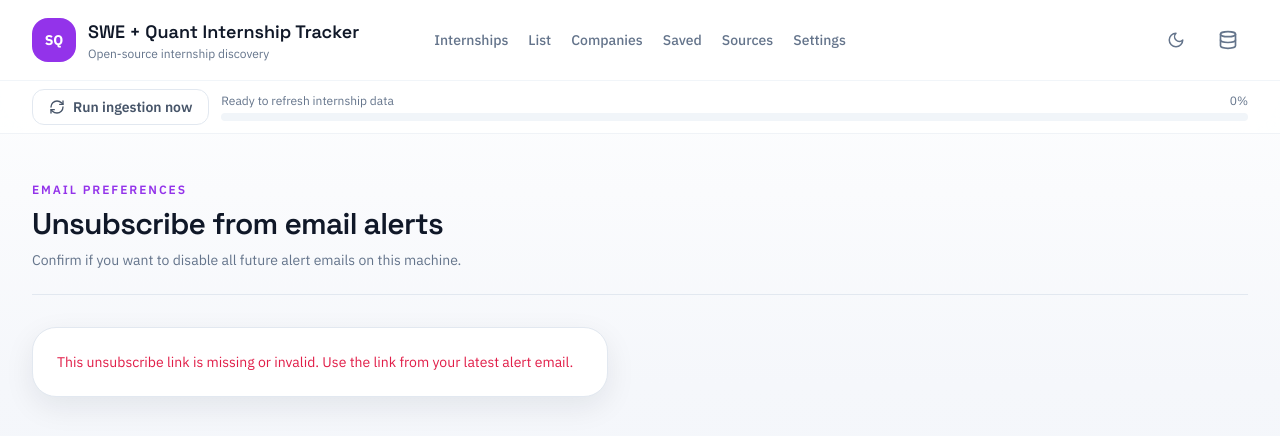
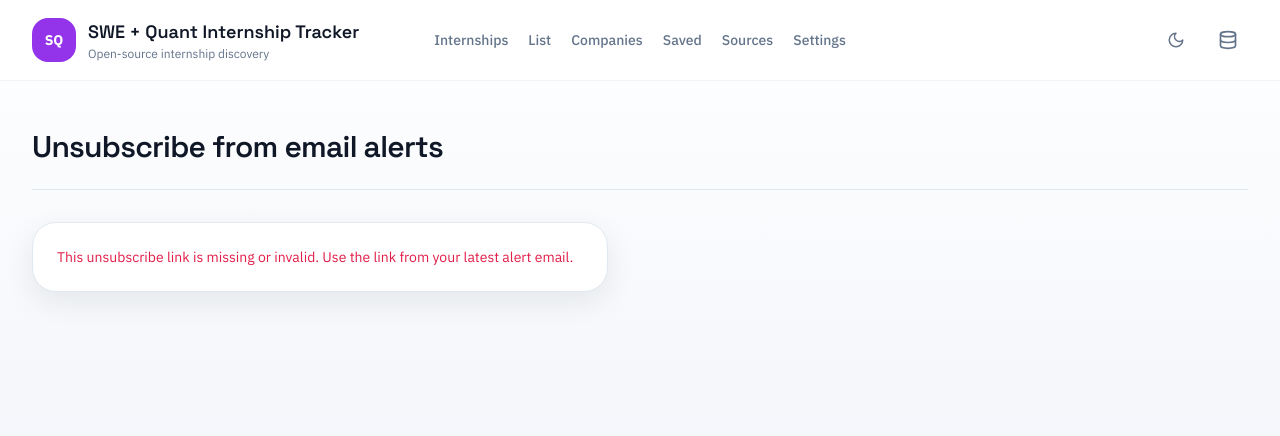
Before and after one commit to Kasu724/swe-quant-tracker, a Next.js app in the folder apps/web/: page /unsubscribe in a window 1280 px wide. Shown: the top 436 px of the page. Built offline with nearby package versions, Linux system fonts and the light colour scheme.

Commit message:
slight ui changes

```diff
--- a/apps/web/app/admin/page.tsx
+++ b/apps/web/app/admin/page.tsx
@@ -14,9 +14,7 @@ export default async function AdminPage() {
   return (
     <Container className="space-y-10 py-12">
       <PageHeader
-        eyebrow="Local Data"
         title="Ingestion and source operations"
-        description="Trigger ingestion, inspect recent runs, review newly discovered internships, and manage company/source coverage."
         actions={<IngestionControl compact={false} />}
       />
 
--- a/apps/web/app/companies/page.tsx
+++ b/apps/web/app/companies/page.tsx
@@ -8,9 +8,7 @@ export default async function CompaniesPage() {
   return (
     <Container className="space-y-8 py-12">
       <PageHeader
-        eyebrow="Tracked Coverage"
         title="Tracked companies"
-        description="Only companies with active tracked sources are listed here, matching the current tracked-company set in the README."
       />
 
       {companies.length === 0 ? (
--- a/apps/web/app/internships/[slug]/page.tsx
+++ b/apps/web/app/internships/[slug]/page.tsx
@@ -25,9 +25,7 @@ export default async function InternshipDetailPage({
   return (
     <Container className="space-y-8 py-12">
       <PageHeader
-        eyebrow="Internship Detail"
         title={posting.title}
-        description={`${posting.companyNameSnapshot} · ${posting.locationRaw ?? "Location not listed"} · ${posting.remoteType}`}
         actions={
           outboundUrl ? (
             <Button asChild>
--- a/apps/web/app/layout.tsx
+++ b/apps/web/app/layout.tsx
@@ -49,7 +49,7 @@ export default function RootLayout({
       <head>
         <script id="theme-init" dangerouslySetInnerHTML={{ __html: themeScript }} />
       </head>
-      <body className={`${sans.variable} ${display.variable} font-sans antialiased`}>
+      <body suppressHydrationWarning className={`${sans.variable} ${display.variable} font-sans antialiased`}>
         <SiteHeader />
         <main>{children}</main>
       </body>
--- a/apps/web/app/list/page.tsx
+++ b/apps/web/app/list/page.tsx
@@ -11,9 +11,7 @@ export default async function ListPage() {
   return (
     <Container className="space-y-8 py-12">
       <PageHeader
-        eyebrow="Your Applications"
         title="List"
-        description="Saved postings appear newest first. Check off applications as you complete them."
         actions={
           <Button asChild>
             <Link href="/">Browse internships</Link>
--- a/apps/web/app/saved-searches/page.tsx
+++ b/apps/web/app/saved-searches/page.tsx
@@ -14,9 +14,7 @@ export default async function SavedSearchesPage() {
   return (
     <Container className="space-y-10 py-12">
       <PageHeader
-        eyebrow="Local Library"
         title="Saved searches and favorites"
-        description="Manage alert cadences, inspect the filters you saved, and jump back into roles you’ve bookmarked."
       />
 
       <section className="space-y-4">
--- a/apps/web/app/settings/page.tsx
+++ b/apps/web/app/settings/page.tsx
@@ -9,9 +9,7 @@ export default async function SettingsPage() {
   return (
     <Container className="space-y-8 py-12">
       <PageHeader
-        eyebrow="Preferences"
         title="Local settings and backups"
-        description="Manage notifications and move your tracker configuration between machines."
       />
       <Card className="max-w-xl">
         <CardContent className="space-y-4">
--- a/apps/web/app/unsubscribe/page.tsx
+++ b/apps/web/app/unsubscribe/page.tsx
@@ -21,13 +21,7 @@ export default async function UnsubscribePage({
   return (
     <Container className="space-y-8 py-12">
       <PageHeader
-        eyebrow="Email Preferences"
         title={success ? "Alerts disabled" : "Unsubscribe from email alerts"}
-        description={
-          success
-            ? "You will no longer receive internship alert emails."
-            : "Confirm if you want to disable all future alert emails on this machine."
-        }
       />
       <Card className="max-w-xl">
         <CardContent className="space-y-4">
--- a/apps/web/components/internships-feed-page.tsx
+++ b/apps/web/components/internships-feed-page.tsx
@@ -75,9 +75,7 @@ export async function InternshipsFeedPage({
     <div className="relative">
       <Container className="space-y-8 py-12 xl:max-w-none xl:pl-[22rem]">
         <PageHeader
-          eyebrow="Live Feed"
           title="Internship feed"
-          description="Search normalized SWE and quant internship postings from technology companies, trading firms, and quantitative employers."
           actions={
             <Button asChild>
               <a href={exportHref}>Export CSV</a>
--- a/apps/web/components/site-header.tsx
+++ b/apps/web/components/site-header.tsx
@@ -1,7 +1,6 @@
 import Link from "next/link";
 import { Database, ListChecks } from "lucide-react";
 import { Button } from "@faang-quant/ui";
-import { IngestionControl } from "./ingestion-control";
 import { ThemeToggle } from "./theme-toggle";
 
 const navLinks = [
@@ -76,7 +75,6 @@ export function SiteHeader() {
           </Link>
         ))}
       </nav>
-      <IngestionControl />
     </header>
   );
 }
--- a/packages/ui/src/components/page-header.tsx
+++ b/packages/ui/src/components/page-header.tsx
@@ -1,30 +1,15 @@
 import type { PropsWithChildren, ReactNode } from "react";
-import { cn } from "../cn";
 
 export function PageHeader({
-  eyebrow,
   title,
-  description,
   actions
 }: PropsWithChildren<{
-  eyebrow?: string;
   title: string;
-  description?: string;
   actions?: ReactNode;
 }>) {
   return (
     <div className="flex flex-col gap-4 border-b border-slate-200 pb-6 md:flex-row md:items-end md:justify-between">
-      <div className="space-y-2">
-        {eyebrow ? (
-          <div className="text-xs font-semibold uppercase tracking-[0.16em] text-brand-600">
-            {eyebrow}
-          </div>
-        ) : null}
-        <h1 className={cn("font-display text-3xl font-semibold tracking-tight text-ink", eyebrow && "mt-1")}>
-          {title}
-        </h1>
-        {description ? <p className="max-w-3xl text-sm text-slate-600">{description}</p> : null}
-      </div>
+      <h1 className="font-display text-3xl font-semibold tracking-tight text-ink">{title}</h1>
       {actions ? <div className="flex items-center gap-3">{actions}</div> : null}
     </div>
   );
```
